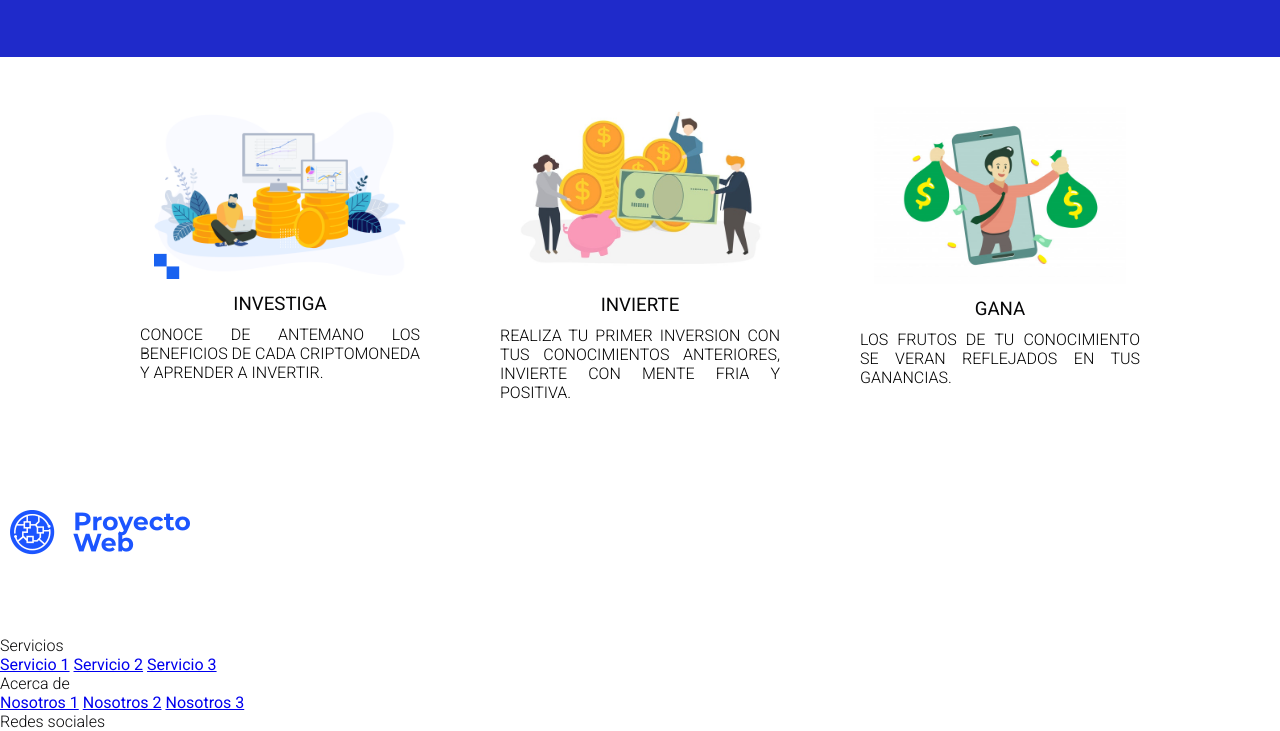
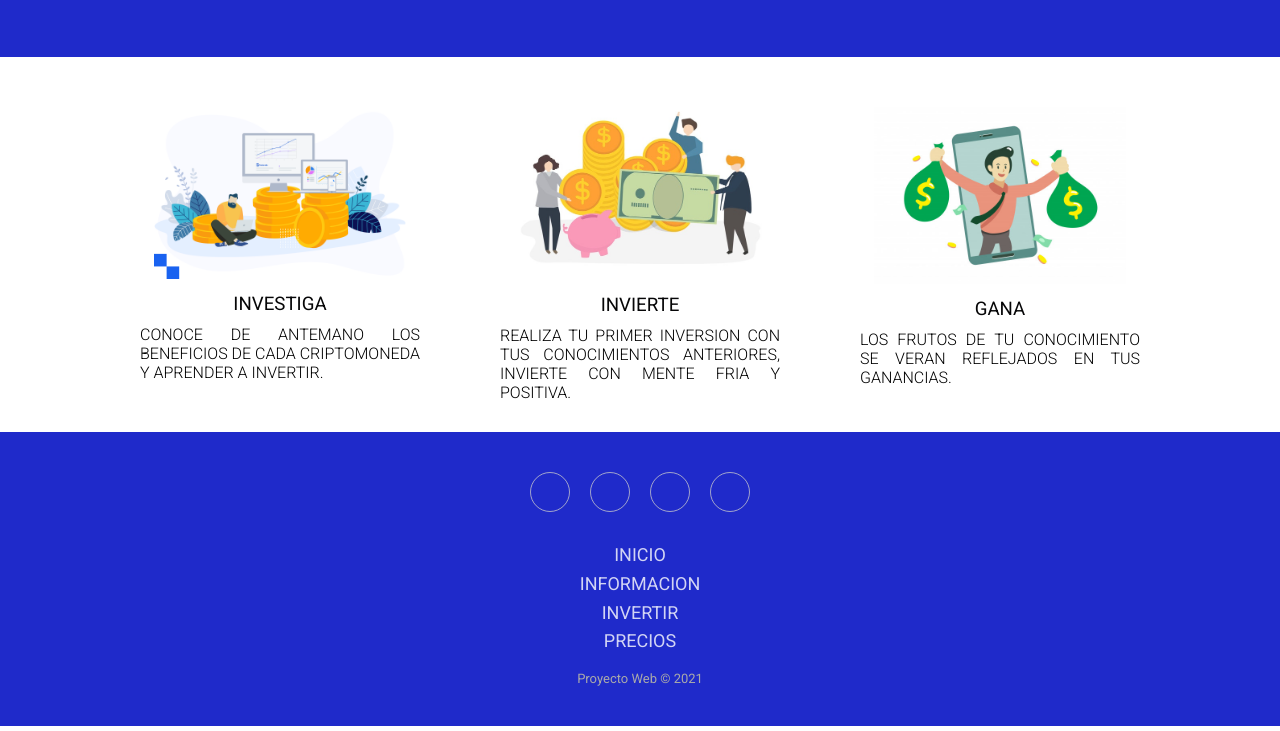
Before and after one commit to jadfost/proyecto-web, a plain HTML site: page index.html in a window 1280 px wide. Shown: the part 2464-3195 px from the top of the page. Drawn offline with nearby package versions, Linux system fonts and the light colour scheme.

Commit message:
COMMIt "3.2"

```diff
--- a/css/estilos.css
+++ b/css/estilos.css
@@ -43,7 +43,7 @@ h1 {
     padding: 40px 0;
 }
 
-/* Header */
+/* --------------------------------------------------Header ---------------------------------------------------*/
 header::before {
     content: "";
     display: block;
@@ -122,7 +122,7 @@ nav {
     animation: ease-in animat 1s;
 }
 
-/* ANIMACION DE IMAGEN DE BARNER */
+/* -------------------------------------------------- ANIMACION DE IMAGEN DE BARNER --------------------------------------------------*/
 @keyframes animat {
     0% {
         transform: scale(0);
@@ -165,7 +165,7 @@ nav {
     font-size: 30px;
 }
 
-/* Partado para la informacion de las monedas mas relevantes */
+/* -------------------------Partado para la informacion de las monedas mas relevantes-------------------------------- */
 
 .portafolio{
     background: #1f2aca;
@@ -220,7 +220,7 @@ nav {
     transform: scale(1);
 }
 
-/* Aparatado de invertir */
+/* -------------------------------------------------- INVERTIR -------------------------------------------------- */
 
 
 .invertir {
@@ -263,7 +263,7 @@ nav {
 }
 
 
-/* precios de las criptomonedas */
+/* -------------------------------------------------- PRECIOS -------------------------------------------------- */
 
 .precios {
     background: #1f2aca;
@@ -333,7 +333,7 @@ nav {
     border-radius: 15px;
     font-weight: 800;
 }
-/*  Our team */
+/*  -------------------------------------------------- GANA --------------------------------------------------*/
 
 .about-services{
     background: #ffffff;
@@ -365,3 +365,66 @@ nav {
     font-weight: 300;
     text-align: justify;
 }
+
+
+
+/* ----------------------------------Footer--------------------------------------- */
+.footer-basic {
+        padding:40px 0;
+        background-color:#1f2aca;
+        color:#ffffff;
+  }
+
+  .footer-basic ul {
+        padding:0;
+        list-style:none;
+        text-align:center;
+        font-size:18px;
+        line-height:1.6;
+        margin-bottom:0;
+  }
+
+  .footer-basic li {
+        padding:0 10px;
+  }
+
+  .footer-basic ul a {
+        color:inherit;
+        text-decoration:none;
+        opacity:0.8;
+  }
+
+  .footer-basic ul a:hover {
+        opacity:1;
+  }
+
+  .footer-basic .social {
+        text-align:center;
+        padding-bottom:25px;
+  }
+
+  .footer-basic .social > a {
+        font-size:24px;
+        width:40px;
+        height:40px;
+        line-height:40px;
+        display:inline-block;
+        text-align:center;
+        border-radius:50%;
+        border:1px solid #ccc;
+        margin:0 8px;
+        color:inherit;
+        opacity:0.75;
+  }
+
+  .footer-basic .social > a:hover {
+        opacity:0.9;
+  }
+
+  .footer-basic .copyright {
+        margin-top:15px;
+        text-align:center;
+        font-size:13px;
+        color:#aaa;
+        margin-bottom:0;
+  }
--- a/index.html
+++ b/index.html
@@ -5,10 +5,15 @@
     <meta charset="UTF-8">
     <meta name="viewport" content="width=device-width, initial-scale=1.0">
     <meta http-equiv="X-UA-Compatible" content="ie=edge">
+
     <title>PROYECTO WEB</title>
+
     <link rel="stylesheet" href="css/estilos.css">
     <link href="https://fonts.googleapis.com/css?family=Roboto:100,300,400,700&display=swap" rel="stylesheet">
     <link href="https://unpkg.com/aos@2.3.1/dist/aos.css" rel="stylesheet">
+
+    <link href="https://cdnjs.cloudflare.com/ajax/libs/twitter-bootstrap/4.1.3/css/bootstrap.min.css" rel="styleshee">
+    <link href="https://cdnjs.cloudflare.com/ajax/libs/ionicons/2.0.1/css/ionicons.min.css" rel="styleshee">
 </head>
 
 <body>
@@ -24,9 +29,6 @@
                     <a href="#">INFORMACION</a>
                     <a href="#">INVERTIR</a>
                     <a href="#">PRECIOS</a>
-                </div>
-                <div class="hamburguer">
-                    <i class="fas fa-bars"></i>
                 </div>
             </section>
         </nav>
@@ -168,28 +170,23 @@
     </section>
 
     <!-- Pie de la pagina de nuestro Proyecto-->
-    <footer>
-        <div class="Footer">
-            <img src="img/Logos/logo.png" alt="">
-        </div>
-        <div class="Footer">
-            <h4>Servicios</h4>
-            <a href="#">Servicio 1</a>
-            <a href="#">Servicio 2</a>
-            <a href="#">Servicio 3</a>
-        </div>
-        <div class="Footer">
-            <h4>Acerca de</h4>
-            <a href="#">Nosotros 1</a>
-            <a href="#">Nosotros 2</a>
-            <a href="#">Nosotros 3</a>
-        </div>
-        <div class="Footer">
-            <h4>Redes sociales</h4>
-            <div class="social-media">
-                    <i class="fab fa-facebook-f"></i>
-                    <i class="fab fa-twitter"></i>
+    <div class="footer-basic">
+        <footer>
+            <div class="social">
+                <a href="#"><i class="icon ion-social-instagram"></i></a>
+                <a href="#"><i class="icon ion-social-snapchat"></i></a>
+                <a href="#"><i class="icon ion-social-twitter"></i></a>
+                <a href="#"><i class="icon ion-social-facebook"></i></a>
             </div>
-        </div>
-    </footer>
+            <ul class="list-inline">
+                <li class="list-inline-item"><a href="#">INICIO</a></li>
+                <li class="list-inline-item"><a href="#">INFORMACION</a></li>
+                <li class="list-inline-item"><a href="#">INVERTIR</a></li>
+                <li class="list-inline-item"><a href="#">PRECIOS</a></li>
+            </ul>
+            <p class="copyright">Proyecto Web © 2021</p>
+        </footer>
+    </div>
+    <script src="https://cdnjs.cloudflare.com/ajax/libs/jquery/3.2.1/jquery.min.js"></script>
+    <script src="https://cdnjs.cloudflare.com/ajax/libs/twitter-bootstrap/4.1.3/js/bootstrap.bundle.min.js"></script>
 </body>
```
